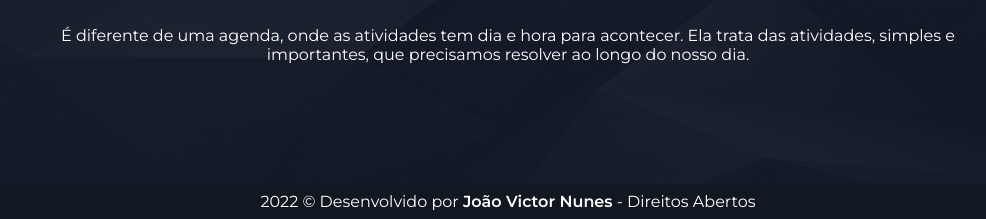
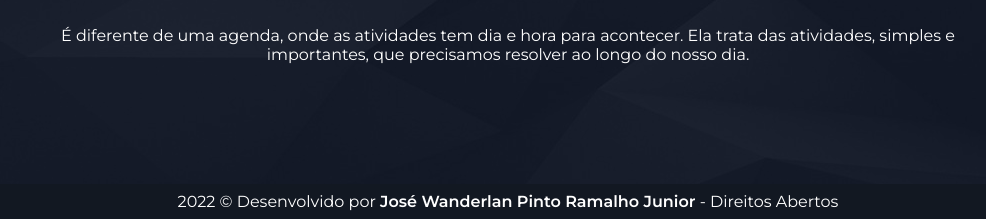
Before and after one commit to jotaven/to-do-List, a PHP site: page / in a window 1280 px wide. Shown: the part 581-800 px from the top of the page, without its empty margins (132-1118 px from the left). Run offline with PHP 8.4, Linux system fonts and the light colour scheme.

Commit message:
name update

```diff
--- a/template/footer.php
+++ b/template/footer.php
@@ -3,6 +3,6 @@
 
 <footer>
     <div class="footer">
-        <p><?php echo date('Y') ?> &copy; Desenvolvido por <b>João Victor Nunes</b> - Direitos Abertos</p>
+        <p><?php echo date('Y') ?> &copy; Desenvolvido por <b>José Wanderlan Pinto Ramalho Junior</b> - Direitos Abertos</p>
     </div>
 </footer>
```
